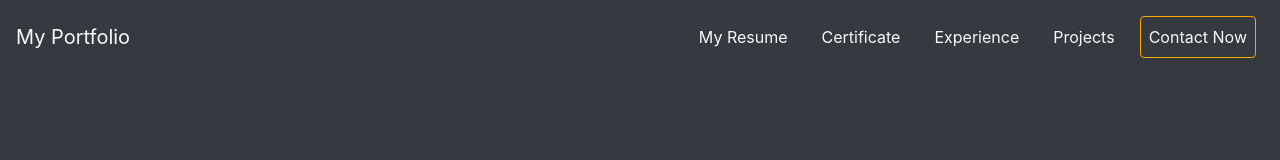
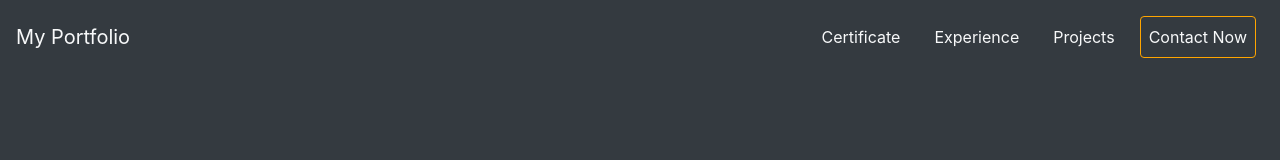
Before and after one commit to Harmanjot12/portfolio, a plain HTML site: page index.html in a window 1280 px wide. Shown: the top 160 px of the page. Drawn offline with nearby package versions, Linux system fonts and the light colour scheme.

Commit message:
Update index.html

```diff
--- a/index.html
+++ b/index.html
@@ -46,7 +46,6 @@
         <a class="nav-link disabled" href="#"></a>
       </li>
     </ul>
-	  <a href="MyCV.docs"><button type="button" class="btn text-light m-2 p-2">My Resume</button></a>
 	  <a href="#section3"><button type="button" class="btn text-light m-2 p-2">Certificate</button></a>
 	  <a href="#section4"><button type="button" class="btn text-light m-2 p-2">Experience</button></a>
 	  <a href="https://github.com/Harmanjot12?tab=repositories"><button type="button" class="btn text-light m-2 p-2">Projects</button></a>
```
